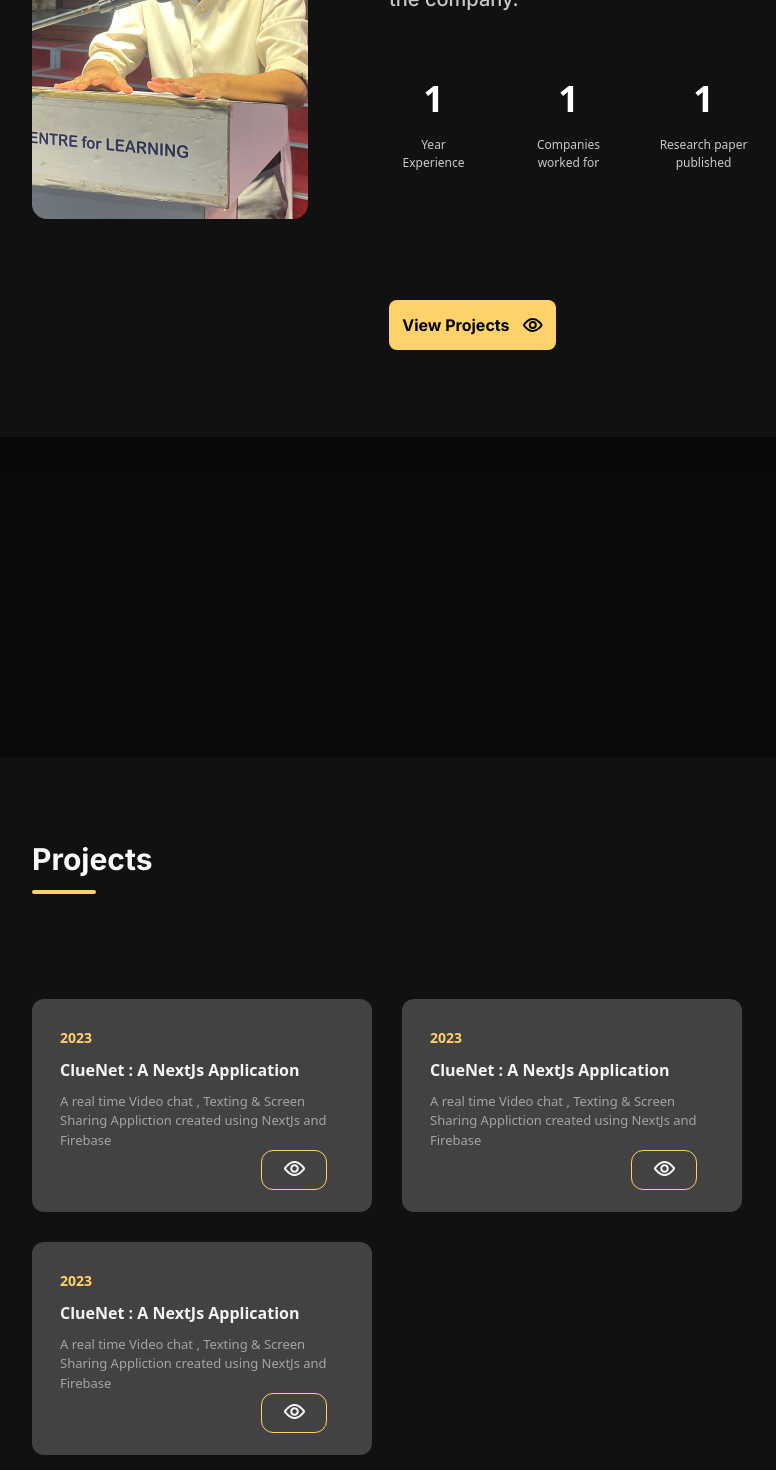
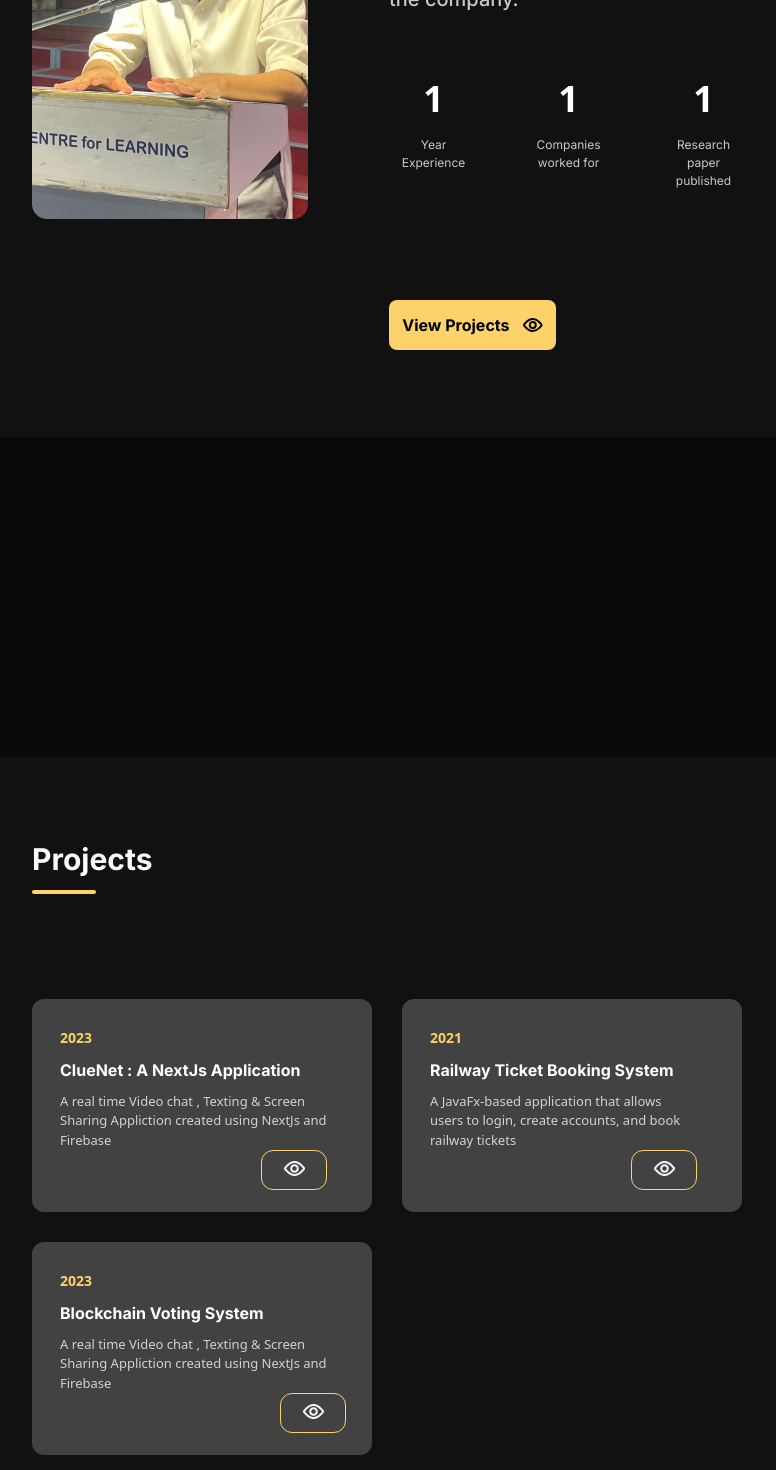
Before and after one commit to KevinGeejo/Portfolio_React, a React (Create React App) app: page / in a window 1280 px wide. Shown: the part 1320-2790 px from the top of the page, without its empty margins (224-1000 px from the left). Built offline with nearby package versions, Linux system fonts and the light colour scheme.

Commit message:
Refactor UI styling in App.jsx, About.jsx, Navbar.jsx, and Project.jsx

```diff
--- a/src/App.jsx
+++ b/src/App.jsx
@@ -12,13 +12,12 @@ function App() {
 
       <Navbar />
 
-      <div className='scrollbar scrollbar-thumb-red-700'>
       <Hero />
       <About />
       <Project />
       <Footer />
 
-      </div>
+
 
     </div>
   );
--- a/src/components/About.jsx
+++ b/src/components/About.jsx
@@ -62,7 +62,7 @@ const About = () => {
                 <h1 className="text-white w-[89px] h-[35] text-[36px] text-center font-semibold">
                   1
                 </h1>
-                <p className="w-[89px] h-[29px] text-center text-[12px] mt-[10px]">
+                <p className="font-inter w-[89px] h-[29px] text-center text-[12px] mt-[10px]">
                   Year Experience
                 </p>
               </div>
@@ -70,7 +70,7 @@ const About = () => {
                 <h1 className=" text-white w-[89px] h-[35] text-[36px] text-center font-semibold">
                   1
                 </h1>
-                <p className="w-[89px] h-[29px] text-center text-[12px] mt-[10px]">
+                <p className="font-inter w-[89px] h-[29px] text-center text-[12px] mt-[10px]">
                   Companies worked for
                 </p>
               </div>
@@ -78,7 +78,7 @@ const About = () => {
                 <h1 className=" text-white w-[89px] h-[35] text-[36px] text-center font-semibold">
                   1
                 </h1>
-                <p className="w-[89px] h-[29px] text-center text-[12px] mt-[10px]">
+                <p className="font-inter w-[89px] h-[29px] text-center text-[12px] mt-[10px]">
                   Research paper published
                 </p>
               </div>
--- a/src/components/Navbar.jsx
+++ b/src/components/Navbar.jsx
@@ -30,7 +30,7 @@ const Navbar = () => {
               </a>
 
               <a
-                href="/about"
+                href="#"
                 className="text-gray-300 hover:bg-gray-700 hover:text-white px-3 py-2 rounded-md text-sm font-medium"
               >
                 About
--- a/src/components/Project.jsx
+++ b/src/components/Project.jsx
@@ -17,10 +17,10 @@ const Project = () => {
         <div className="flex flex-col w-[340px] h-[213px] bg-[#424242] rounded-xl shadow-xlg">
           <div className="w-[267px] h-[115px] mt-[28px] ml-[28px] ">
             <p className="text-[14px] text-[#FDD26A] font-bold">2023</p>
-            <h3 className="font-bold text-[#F5F4F4] mt-[10px] text-[16px]">
+            <h3 className="font-inter font-bold text-[#ffffff] mt-[10px] text-[16px]">
               ClueNet : A NextJs Application
             </h3>
-            <p className="text-[#A8A3A5] text-[13px] mt-[10px]">
+            <p className="text-[#d2d2d2] text-[13px] mt-[10px]">
               A real time Video chat , Texting & Screen Sharing Appliction
               created using NextJs and Firebase
             </p>
@@ -38,16 +38,15 @@ const Project = () => {
         </div>
         <div className="flex flex-col w-[340px] h-[213px] bg-[#424242] rounded-xl shadow-xlg">
           <div className="w-[267px] h-[115px] mt-[28px] ml-[28px] ">
-            <p className="text-[14px] text-[#FDD26A] font-bold">2023</p>
-            <h3 className="font-bold text-[#F5F4F4] mt-[10px] text-[16px]">
-              ClueNet : A NextJs Application
+            <p className="text-[14px] text-[#FDD26A] font-bold">2021</p>
+            <h3 className="font-inter font-bold text-[#ffffff] mt-[10px] text-[16px]">
+              Railway Ticket Booking System
             </h3>
-            <p className="text-[#A8A3A5] text-[13px] mt-[10px]">
-              A real time Video chat , Texting & Screen Sharing Appliction
-              created using NextJs and Firebase
+            <p className="text-[#d2d2d2] text-[13px] mt-[10px]">
+              A JavaFx-based application that allows users to login, create accounts, and book railway tickets
             </p>
             <div className="flex justify-end">
-              <a target="_blank" href="https://github.com/KevinGeejo/ClueNet" className="flex border-[1px]	w-[66px] h-[40px] rounded-xl justify-center border-[#fdd26a]">
+              <a target="_blank" href="https://github.com/KevinGeejo/Railway-Ticket-Booking-System-JavaFx-main" className="flex border-[1px]	w-[66px] h-[40px] rounded-xl justify-center border-[#fdd26a]">
                 <a
 
                   className="text-[#FDD26A] text-[14px] mt-[10px] font-bold"
@@ -61,15 +60,15 @@ const Project = () => {
         <div className="mt-[30px] flex flex-col w-[340px] h-[213px] bg-[#424242] rounded-xl shadow-xlg">
           <div className="w-[267px] h-[115px] mt-[28px] ml-[28px] ">
             <p className="text-[14px] text-[#FDD26A] font-bold">2023</p>
-            <h3 className="font-bold text-[#F5F4F4] mt-[10px] text-[16px]">
-              ClueNet : A NextJs Application
+            <h3 className="font-inter font-bold text-[#ffffff] mt-[10px] text-[16px]">
+              Blockchain Voting System
             </h3>
-            <p className="text-[#A8A3A5] text-[13px] mt-[10px]">
+            <p className="text-[#d2d2d2] text-[13px] mt-[10px]">
               A real time Video chat , Texting & Screen Sharing Appliction
               created using NextJs and Firebase
             </p>
-            <div className="flex justify-end">
-              <a target="_blank" href="https://github.com/KevinGeejo/ClueNet" className="flex border-[1px]	w-[66px] h-[40px] rounded-xl justify-center border-[#fdd26a]">
+            <div className=" absolute ml-[220px] flex justify-end">
+              <a target="_blank" href="https://github.com/KevinGeejo/Blockchain_Voting_System" className="flex border-[1px]	w-[66px] h-[40px] rounded-xl justify-center border-[#fdd26a]">
                 <a
 
                   className="text-[#FDD26A] text-[14px] mt-[10px] font-bold"
```
